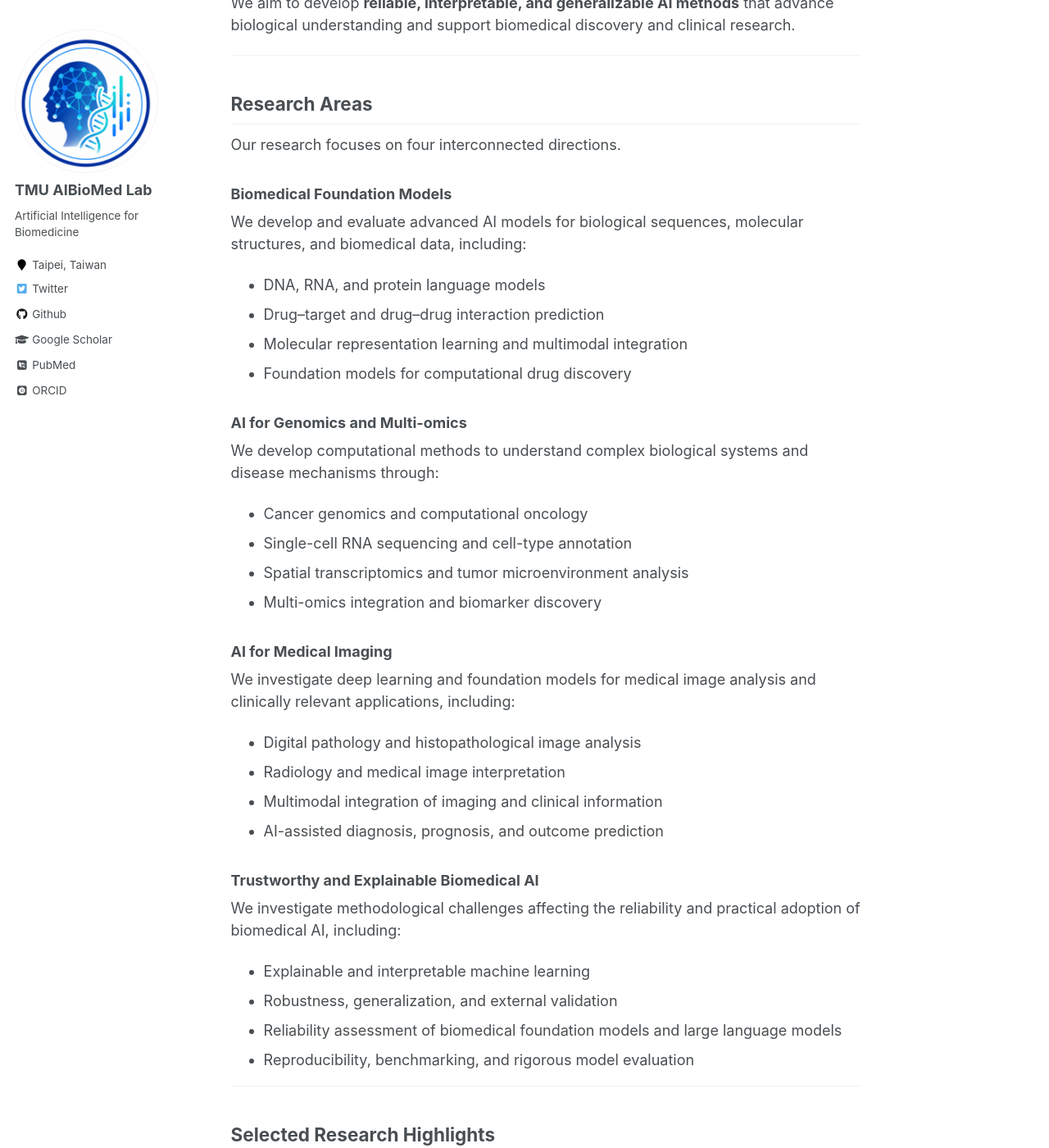
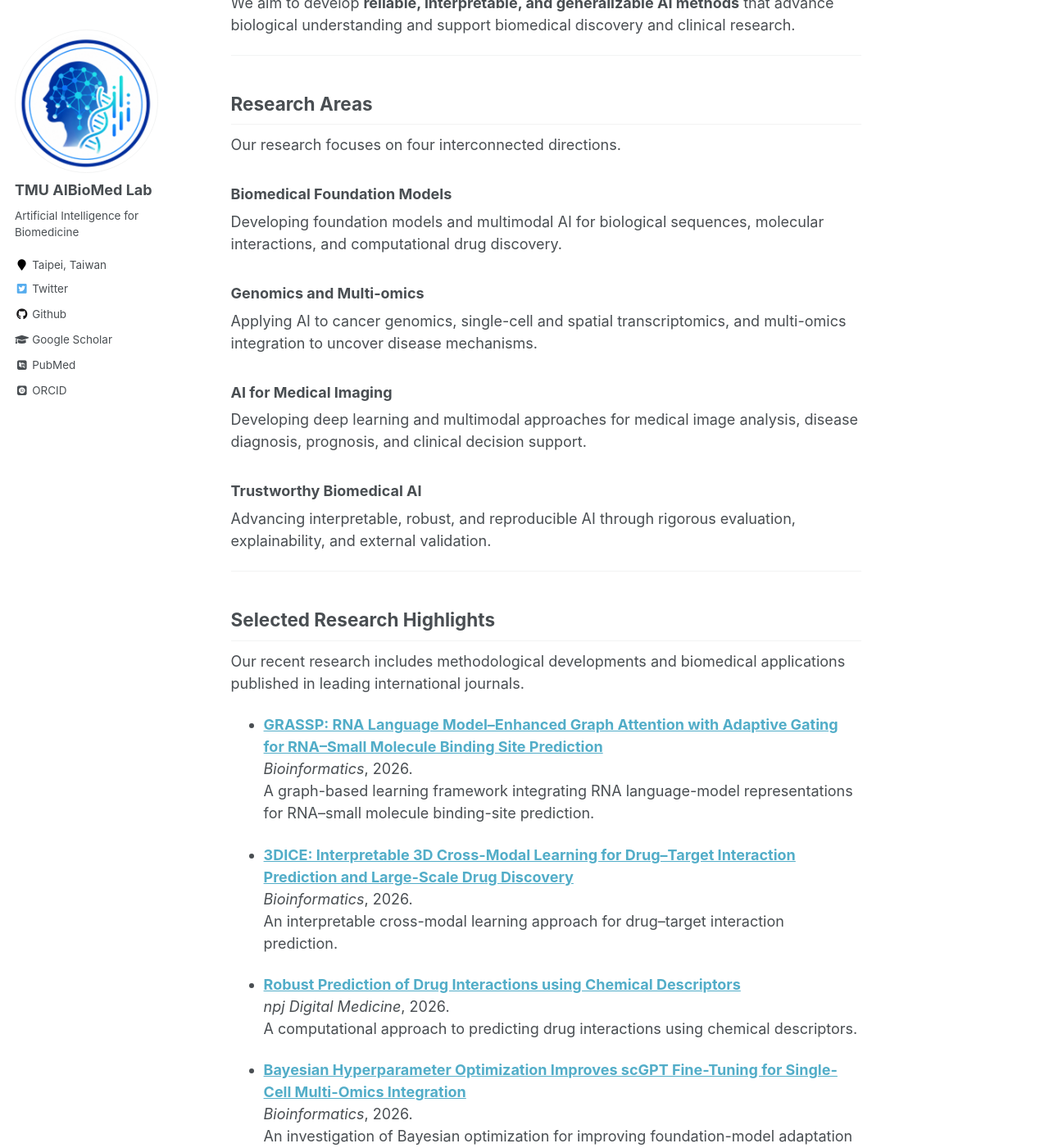
Before and after one commit to khanhlee/khanhlee.github.io, a Jekyll site: the page built from _pages/about.md, in a window 1280 px wide and 1400 px high, scrolled down 529 px. Shown: the whole window at 82% size. Built offline with Jekyll 4.4.1, drawn with Linux system fonts in a browser that asks for light colours; some web fonts are replaced; some of the changed text lies outside the part shown.

Commit message:
Update about.md

```diff
--- a/_pages/about.md
+++ b/_pages/about.md
@@ -14,7 +14,7 @@ redirect_from:
 
 **Advancing Biomedical Discovery and Precision Medicine Through Artificial Intelligence**
 
-The **Artificial Intelligence for Biomedicine (AIBioMed) Lab**, led by **Dr. Nguyen Quoc Khanh Le** at [Taipei Medical University (TMU)](https://www.tmu.edu.tw/), Taiwan, develops innovative artificial intelligence and computational approaches to address challenging problems in biomedical research and healthcare.
+The **Artificial Intelligence for Biomedicine (AIBioMed) Lab**, led by **Dr. Le Nguyen Quoc Khanh** at [Taipei Medical University (TMU)](https://www.tmu.edu.tw/), Taiwan, develops innovative artificial intelligence and computational approaches to address challenging problems in biomedical research and healthcare.
 
 Our research integrates **machine learning, deep learning, foundation models, bioinformatics, and computational biology**, with applications spanning genomics, multi-omics, medical imaging, molecular interactions, and precision medicine.
 
@@ -28,39 +28,19 @@ Our research focuses on four interconnected directions.
 
 ### Biomedical Foundation Models
 
-We develop and evaluate advanced AI models for biological sequences, molecular structures, and biomedical data, including:
+Developing foundation models and multimodal AI for biological sequences, molecular interactions, and computational drug discovery.
 
-- DNA, RNA, and protein language models
-- Drug–target and drug–drug interaction prediction
-- Molecular representation learning and multimodal integration
-- Foundation models for computational drug discovery
+### Genomics and Multi-omics
 
-### AI for Genomics and Multi-omics
-
-We develop computational methods to understand complex biological systems and disease mechanisms through:
-
-- Cancer genomics and computational oncology
-- Single-cell RNA sequencing and cell-type annotation
-- Spatial transcriptomics and tumor microenvironment analysis
-- Multi-omics integration and biomarker discovery
+Applying AI to cancer genomics, single-cell and spatial transcriptomics, and multi-omics integration to uncover disease mechanisms.
 
 ### AI for Medical Imaging
 
-We investigate deep learning and foundation models for medical image analysis and clinically relevant applications, including:
+Developing deep learning and multimodal approaches for medical image analysis, disease diagnosis, prognosis, and clinical decision support.
 
-- Digital pathology and histopathological image analysis
-- Radiology and medical image interpretation
-- Multimodal integration of imaging and clinical information
-- AI-assisted diagnosis, prognosis, and outcome prediction
+### Trustworthy Biomedical AI
 
-### Trustworthy and Explainable Biomedical AI
-
-We investigate methodological challenges affecting the reliability and practical adoption of biomedical AI, including:
-
-- Explainable and interpretable machine learning
-- Robustness, generalization, and external validation
-- Reliability assessment of biomedical foundation models and large language models
-- Reproducibility, benchmarking, and rigorous model evaluation
+Advancing interpretable, robust, and reproducible AI through rigorous evaluation, explainability, and external validation.
 
 ---
 
@@ -134,13 +114,13 @@ Applicants from computer science, engineering, medicine, biomedical sciences, an
 
 Prospective applicants are welcome to contact the Principal Investigator with a CV, a brief statement of research interests, and their expected starting date.
 
-**[Meet Our Team](/member/) | [Explore Our Research](/research/)**
+**[Meet Our Team](/member/) \| [Explore Our Research](/research/)**
 
 ---
 
 ## About the Principal Investigator
 
-**Dr. Nguyen Quoc Khanh Le** is an Associate Professor in the College of Medicine at Taipei Medical University, Taiwan, and leads the AIBioMed Lab.
+**Dr. Le Nguyen Quoc Khanh** is an Associate Professor in the College of Medicine at Taipei Medical University, Taiwan, and leads the AIBioMed Lab.
 
 He is affiliated with the In-Service Master Program in Artificial Intelligence in Medicine, the International Master/Ph.D. Program in Medicine, the International Ph.D. Program for Cell Therapy and Regeneration Medicine, and the TMU Research Center for Artificial Intelligence in Medicine.
 
@@ -148,4 +128,4 @@ Before joining TMU, he was a Research Fellow at Nanyang Technological University
 
 His research focuses on artificial intelligence, bioinformatics, computational biology, and biomedical applications of machine learning.
 
-**[View Academic CV](/cv/) | [Publications](/publications/)**
+**[View Academic CV](/cv/) \| [Publications](/publications/)**
```
